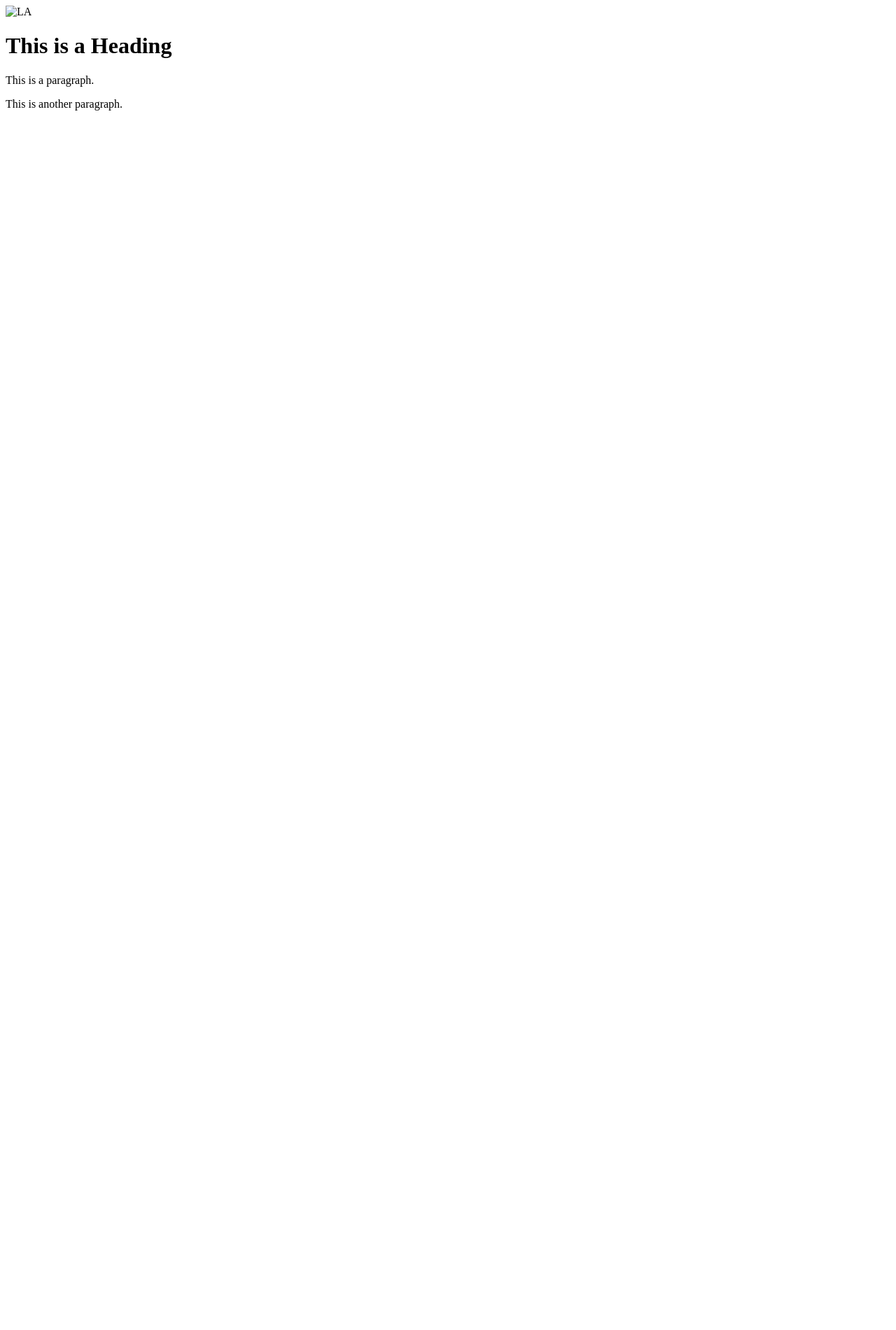
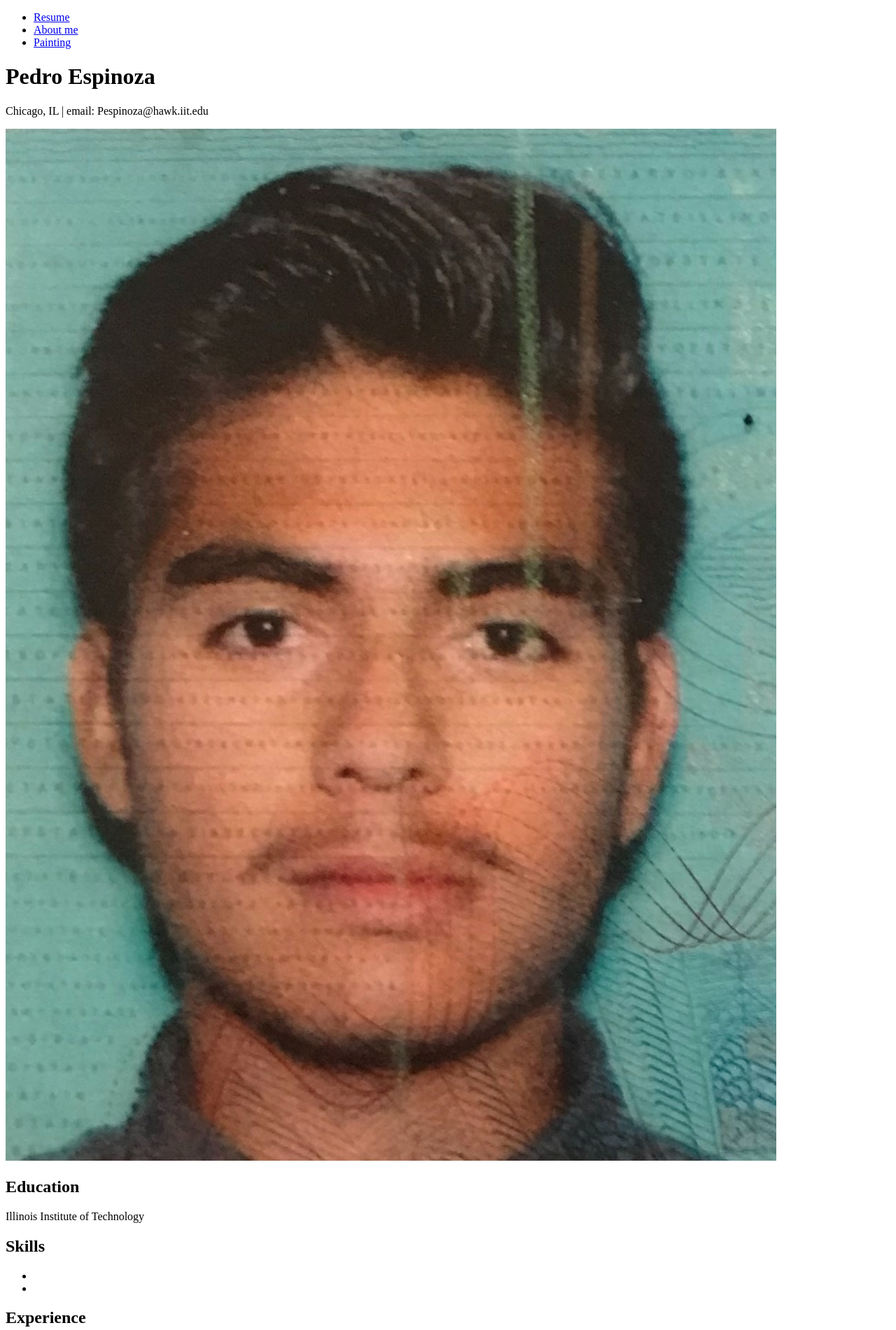
Before and after one commit to Pespino22/Project-1, a plain HTML site: page index.html in a window 1280 px wide. Shown: the top 1901 px of the page at 70% size. Before the commit the page ends 800 px from the top, so only its background shows below. Drawn offline with Linux system fonts and the light colour scheme.

Commit message:
create skeleton readme
create the skeletons for the 3 html pages

```diff
--- a/index.html
+++ b/index.html
@@ -1,21 +1,27 @@
 <!DOCTYPE html>
 <html lang="en">
-<meta charset="UTF-8">
-<title>Page Title</title>
-<meta name="viewport" content="width=device-width,initial-scale=1">
-<link rel="stylesheet" href="">
-<style>
-</style>
-<script src=""></script>
+<head>
+  <meta charset="UTF-8">
+  <title>Resume</title>
+</head>
 <body>
-
-<img src="img_la.jpg" alt="LA" style="width:100%">
-
-<div class="">
- <h1>This is a Heading</h1>
- <p>This is a paragraph.</p>
- <p>This is another paragraph.</p>
-</div>
-
+  <ul>
+    <li><a href="index.html">Resume</a></li>
+    <li><a href="aboutME.html">About me</a></li>
+    <li><a href="interests.html">Painting</a></li>
+  </ul>
+  <h1>Pedro Espinoza</h1>
+    <p>Chicago, IL | email: Pespinoza@hawk.iit.edu</p>
+    <img src="facepic.jpg" alt="face">
+  <h2>Education</h2>
+    <p> Illinois Institute of Technology</p>
+  <h2>Skills</h2>
+    <ul>
+      <li></li>
+      <li></li>
+    </ul>
+  <h2>Experience</h2>
+    <p></p>
+    <p>.</p>
 </body>
 </html>
```
Also changed, not shown: aboutMe.html (+22 -16 lines), interest.html (+22 -16 lines).
